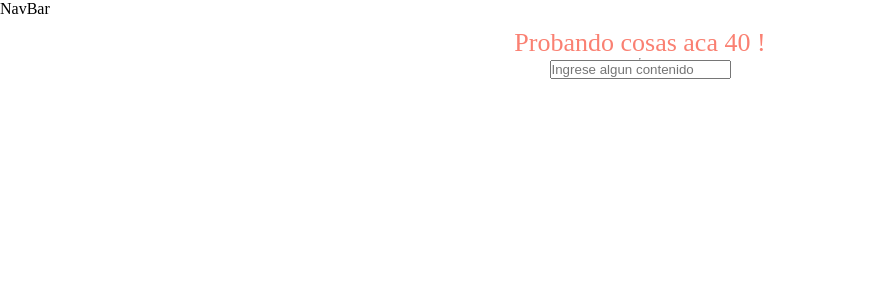
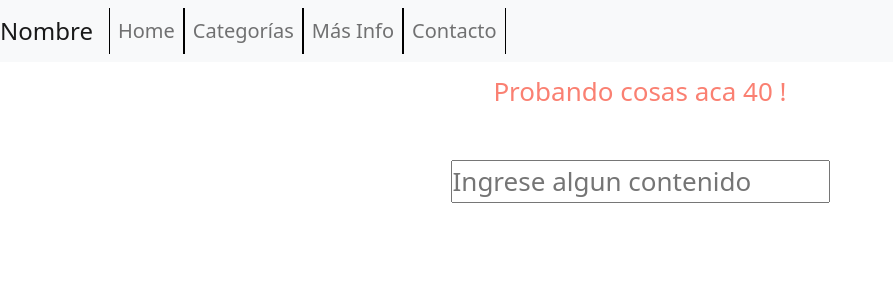
Before and after one commit to CamiloGuer/react, a React (Create React App) app: page / in a window 1280 px wide. Shown: the top 300 px of the page, without its empty margins (0-893 px from the left). Built offline with nearby package versions, Linux system fonts and the light colour scheme.

Commit message:
agregado de navbar

```diff
--- a/package.json
+++ b/package.json
@@ -6,7 +6,9 @@
     "@testing-library/jest-dom": "^5.16.5",
     "@testing-library/react": "^13.3.0",
     "@testing-library/user-event": "^13.5.0",
+    "bootstrap": "^5.2.0",
     "react": "^18.2.0",
+    "react-bootstrap": "^2.5.0",
     "react-dom": "^18.2.0",
     "react-scripts": "5.0.1",
     "web-vitals": "^2.1.4"
--- a/public/index.html
+++ b/public/index.html
@@ -2,28 +2,7 @@
 <html lang="en">
   <head>
     <meta charset="utf-8" />
-    <link rel="icon" href="%PUBLIC_URL%/favicon.ico" />
     <meta name="viewport" content="width=device-width, initial-scale=1" />
-    <meta name="theme-color" content="#000000" />
-    <meta
-      name="description"
-      content="Web site created using create-react-app"
-    />
-    <link rel="apple-touch-icon" href="%PUBLIC_URL%/logo192.png" />
-    <!--
-      manifest.json provides metadata used when your web app is installed on a
-      user's mobile device or desktop. See https://developers.google.com/web/fundamentals/web-app-manifest/
-    -->
-    <link rel="manifest" href="%PUBLIC_URL%/manifest.json" />
-    <!--
-      Notice the use of %PUBLIC_URL% in the tags above.
-      It will be replaced with the URL of the `public` folder during the build.
-      Only files inside the `public` folder can be referenced from the HTML.
-
-      Unlike "/favicon.ico" or "favicon.ico", "%PUBLIC_URL%/favicon.ico" will
-      work correctly both with client-side routing and a non-root public URL.
-      Learn how to configure a non-root public URL by running `npm run build`.
-    -->
     <title>React App</title>
   </head>
   <body>
--- a/src/components/NavBar/index.jsx
+++ b/src/components/NavBar/index.jsx
@@ -1,8 +1,30 @@
 import React from 'react'
-
+import 'bootstrap/dist/css/bootstrap.min.css';
+import './styles.css'
 const NavBar = () => {
   return (
-    <div>NavBar</div>
+    <nav class="navbar navbar-expand-lg navbar-light bg-light">
+  <a class="navbar-brand" id='nombreNav' href="#">Nombre</a>
+  <button class="navbar-toggler" type="button" data-toggle="collapse" data-target="#navbarNav" aria-controls="navbarNav" aria-expanded="false" aria-label="Toggle navigation">
+    <span class="navbar-toggler-icon"></span>
+  </button>
+  <div class="collapse navbar-collapse" id="navbarNav">
+    <ul class="navbar-nav">
+      <li class="nav-item">
+        <a class="nav-link" href="#">Home</a>
+      </li>
+      <li class="nav-item">
+        <a class="nav-link" href="#">Categorías</a>
+      </li>
+      <li class="nav-item">
+        <a class="nav-link" href="#">Más Info</a>
+      </li>
+      <li class="nav-item">
+        <a class="nav-link" href="#">Contacto</a>
+      </li>
+    </ul>
+  </div>
+</nav>
   )
 }
 
--- a/src/components/NavBar/styles.css
+++ b/src/components/NavBar/styles.css
@@ -0,0 +1,10 @@
+li{
+    font-weight: 600g;
+    font-size: 20px;
+    border-right: black solid 1px;
+    border-left: black solid 1px;
+
+}
+#nombreNav{
+    font-size: 24px;
+}
```
Also changed, not shown: 1 other file (tests, documents, lock files or other folders).
